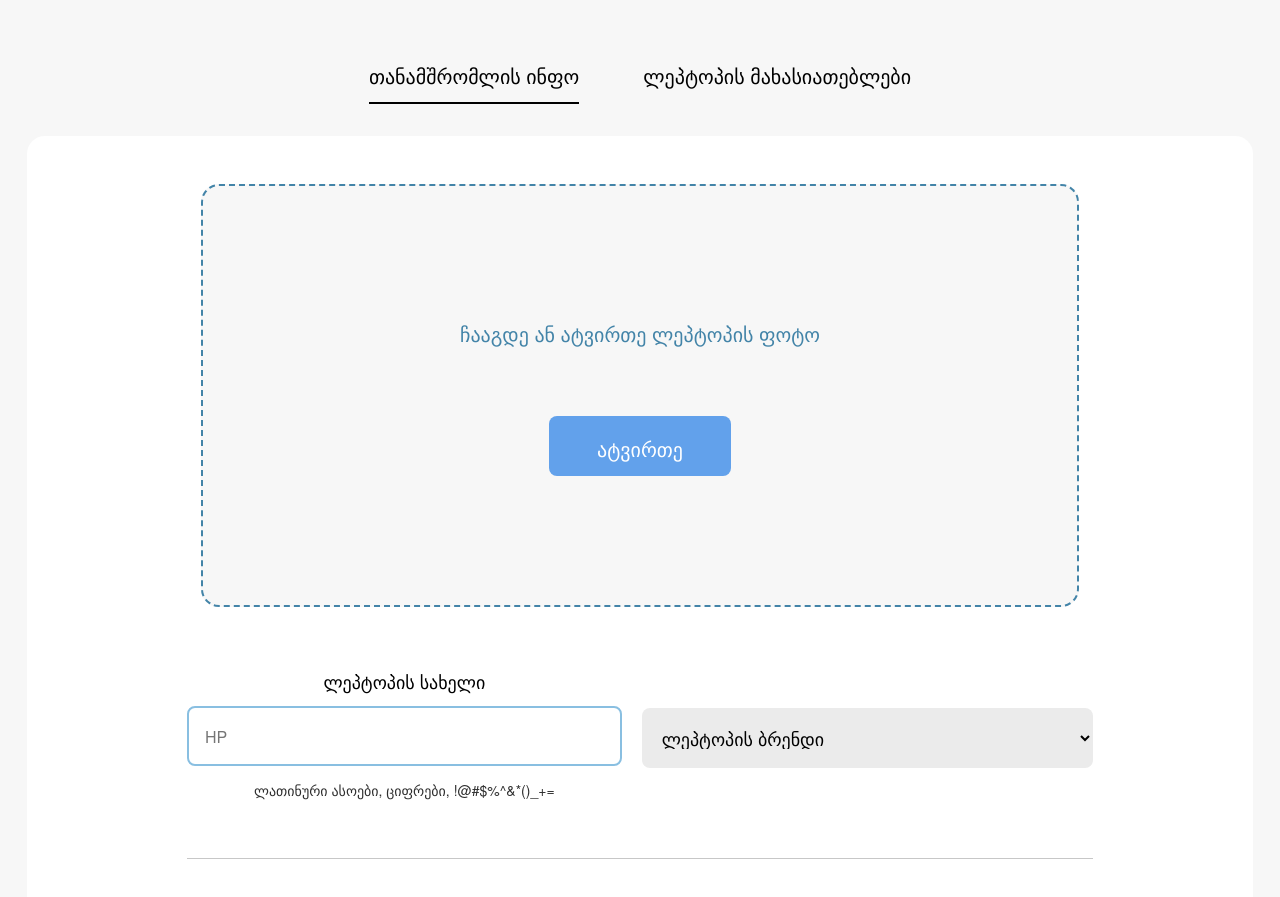
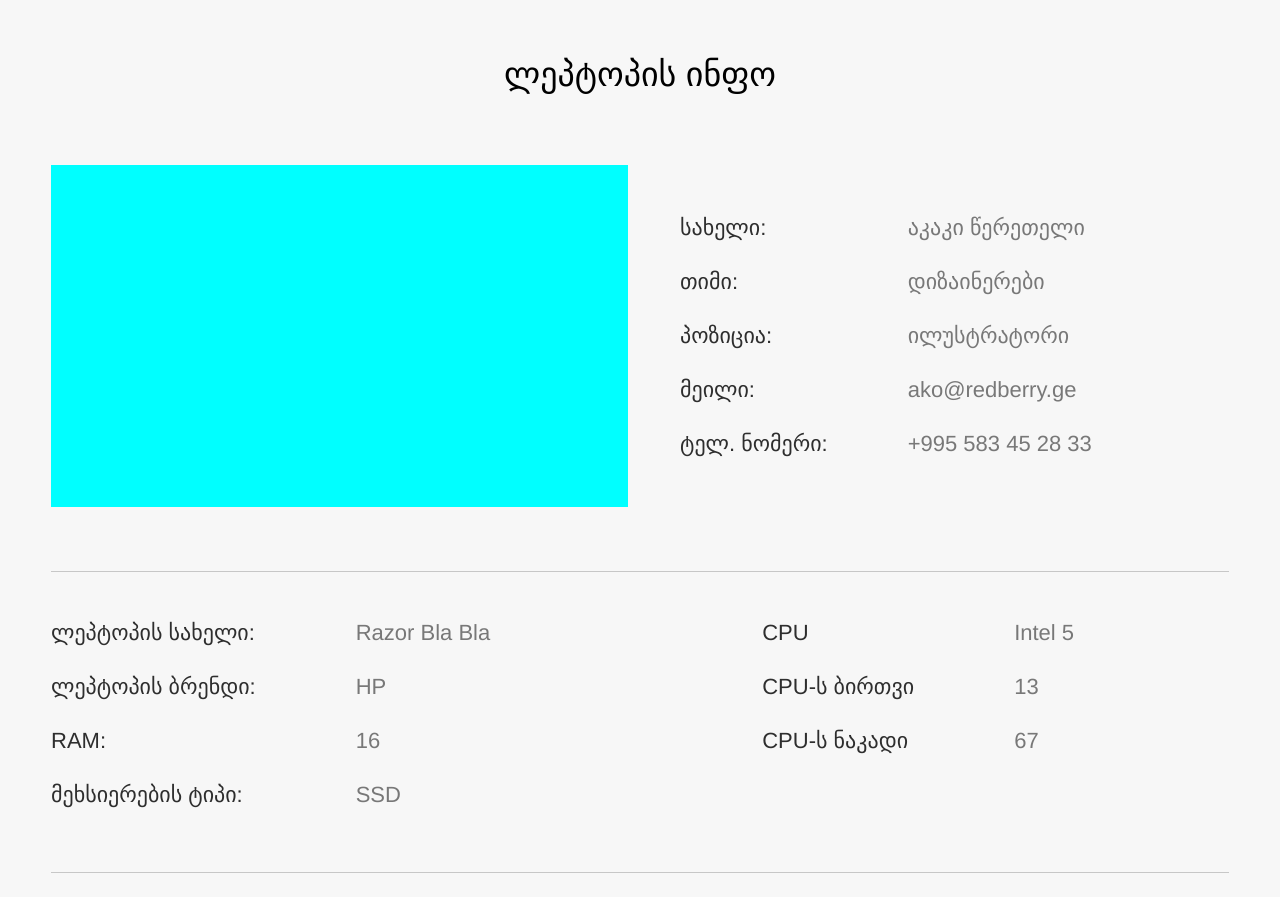
Before and after one commit to David-Koshkadze/redberry-bootcamp-reactnode, a React (Vite) app: page / in a window 1280 px wide. Shown: the top 897 px of the page. Built offline with nearby package versions, Linux system fonts and the light colour scheme; a web font is replaced by a local one.

Commit message:
add InnerPage component

```diff
--- a/src/App.tsx
+++ b/src/App.tsx
@@ -1,17 +1,21 @@
-import TopPager from "./components/TopPager"
-import InfoPage from "./pages/InfoPage"
-import LaptopDetails from "./pages/LaptopDetails"
-import List from "./pages/List"
+import TopPager from "./components/TopPager";
+import HomePage from "./pages/HomePage";
+import InfoPage from "./pages/InfoPage";
+import InnerPage from "./pages/InnerPage";
+import LaptopDetails from "./pages/LaptopDetails";
+import List from "./pages/List";
 
 function App() {
   return (
     <>
-      <TopPager activeItem={1} />
+      {/* <HomePage /> */}
+      {/* <TopPager activeItem={1} /> */}
       {/* <InfoPage /> */}
-      <LaptopDetails />
+      {/* <LaptopDetails /> */}
       {/* <List /> */}
+      <InnerPage />
     </>
-  )
+  );
 }
 
-export default App
+export default App;
--- a/src/index.css
+++ b/src/index.css
@@ -11,8 +11,11 @@
   -webkit-text-size-adjust: 100%;
 
   /* Colors */
+  --black-400: hsla(0, 0%, 47%, 1);
   --black-500: hsla(0, 0%, 18%, 1);
+
   --bg-gray: hsla(0, 0%, 97%, 1);
+
   --blue-300: hsl(205, 59%, 80%);
   --blue-400: hsla(203, 60%, 71%, 1);
   --blue-600: hsla(201, 50%, 53%, 1);
@@ -23,7 +26,6 @@
   --blue-btn-foucs: rgba(26, 93, 171, 1);
 
   --error-red: hsla(0, 78%, 54%, 1);
-
 }
 
 @font-face {
@@ -32,10 +34,12 @@
 }
 
 * {
-  font-family: 'Helvetica Neue';
+  font-family: "Helvetica Neue";
 }
 
-*, *::after, *::before {
+*,
+*::after,
+*::before {
   margin: 0;
   padding: 0;
   box-sizing: border-box;
@@ -136,7 +140,6 @@ body {
   background-color: var(--blue-btn-focus);
 } */
 
-
 /* Inputs */
 /* ---------------- */
 
@@ -160,7 +163,6 @@ input:focus {
   color: rgba(0, 0, 0, 0.6);
 }
 
-
 input[type="radio"] {
   width: 20px;
   height: 20px;
@@ -170,7 +172,6 @@ input[type="radio"] {
 .error-text {
   color: var(--error-red) !important;
 }
-
 
 /* ------------------------------------------------ */
 
@@ -185,6 +186,8 @@ input[type="radio"] {
   align-items: center;
   justify-content: center;
   gap: 4rem;
+  margin-top: 1rem;
+  margin-bottom: 3.125rem;
 }
 
 .upload__photo p {
@@ -223,7 +226,7 @@ input[type="radio"] {
 }
 
 .list__card {
-  background-color: #EAFAFF;
+  background-color: #eafaff;
   border: 1px solid var(--blue-300);
   border-radius: 20px;
   display: flex;
@@ -244,14 +247,12 @@ input[type="radio"] {
   text-decoration: underline;
 }
 
-
 .horiz_line {
   width: 100%;
   height: 1px;
   background-color: hsla(0, 0%, 78%, 1);
   margin: 1.5rem 0;
 }
-
 
 /* Top Pager */
 
@@ -281,3 +282,40 @@ input[type="radio"] {
   height: 2px;
   background-color: #000000;
 }
+
+.text-title {
+  font-size: 34px;
+  line-height: 21px;
+  font-weight: 700;
+  margin-top: 4rem;
+  margin-bottom: 5rem;
+}
+
+/* Info Container - InnerPage */
+
+.info__container {
+  display: flex;
+  text-align: start;
+  width: 1178px;
+  flex-direction: column;
+  align-items: flex-start;
+  margin: 0 auto;
+}
+
+.text__labels div {
+  display: flex;
+  flex-direction: column;
+  gap: 1.75rem;
+}
+
+.text__labels p {
+  font-size: 22px;
+  line-height: 26px;
+  font-weight: 500;
+  color: var(--black-500);
+}
+
+.text__labels-info p {
+  color: var(--black-400)
+
+}
--- /dev/null
+++ b/src/pages/InnerPage.tsx
@@ -0,0 +1,96 @@
+const InnerPage = () => {
+  return (
+    <div className="info__container">
+      <h1 className="text-title" style={{ alignSelf: "center" }}>
+        ლეპტოპის ინფო
+      </h1>
+      <div className="flex">
+        {/* img */}
+        <div
+          style={{
+            background: "aqua",
+            width: "577px",
+            height: "342px",
+          }}
+        ></div>
+
+        {/* User Information */}
+        <div
+          className="flex text__labels"
+          style={{ gap: "5rem", marginLeft: "2rem" }}
+        >
+          <div>
+            <p>სახელი:</p>
+            <p>თიმი:</p>
+            <p>პოზიცია:</p>
+            <p>მეილი:</p>
+            <p>ტელ. ნომერი:</p>
+          </div>
+
+          <div className="text__labels-info">
+            <p>აკაკი წერეთელი</p>
+            <p>დიზაინერები</p>
+            <p>ილუსტრატორი</p>
+            <p>ako@redberry.ge</p>
+            <p>+995 583 45 28 33</p>
+          </div>
+        </div>
+      </div>
+
+      <div className="horiz_line" style={{ margin: "4rem 0 3rem" }}></div>
+
+      <div className="flex text__labels" style={{ alignItems: "flex-start" }}>
+        <div style={{ marginRight: "5rem" }}>
+          <p>ლეპტოპის სახელი:</p>
+          <p>ლეპტოპის ბრენდი:</p>
+          <p>RAM:</p>
+          <p>მეხსიერების ტიპი:</p>
+        </div>
+
+        <div className="text__labels-info">
+          <p>Razor Bla Bla</p>
+          <p>HP</p>
+          <p>16</p>
+          <p>SSD</p>
+        </div>
+
+        <div style={{ marginLeft: "15.75rem", marginRight: "5rem" }}>
+          <p>CPU</p>
+          <p>CPU-ს ბირთვი</p>
+          <p>CPU-ს ნაკადი</p>
+        </div>
+
+        <div className="text__labels-info">
+          <p>Intel 5</p>
+          <p>13</p>
+          <p>67</p>
+        </div>
+      </div>
+
+      <div className="horiz_line" style={{ margin: "4rem 0 3rem" }}></div>
+
+      <div className="flex text__labels" style={{alignItems: "flex-start"}}>
+        <div style={{marginRight: '5rem'}}>
+          <p>ლეპტოპის მდგომარეობა: </p>
+          <p>ლეპტოპის ფასი:</p>
+        </div>
+
+        <div className="text__labels-info">
+          <p>მეორადი</p>
+          <p>1500 ₾</p>
+        </div>
+
+        <div style={{ marginLeft: "15.75rem", marginRight: "5rem" }}>
+          <p>შევსების რიცხვი:</p>
+        </div>
+
+        <div className="text__labels-info">
+          <p>12 / 06 / 2130</p>
+        </div>
+
+      </div>
+    </div>
+  );
+};
+
+export default InnerPage;
```
Also changed, not shown: src/pages/HomePage.tsx (+13 -0 lines), src/pages/List.tsx (+26 -15 lines), src/pages/Success.tsx (added, +9 -0 lines), src/assets/images/intro_img.svg (added).
